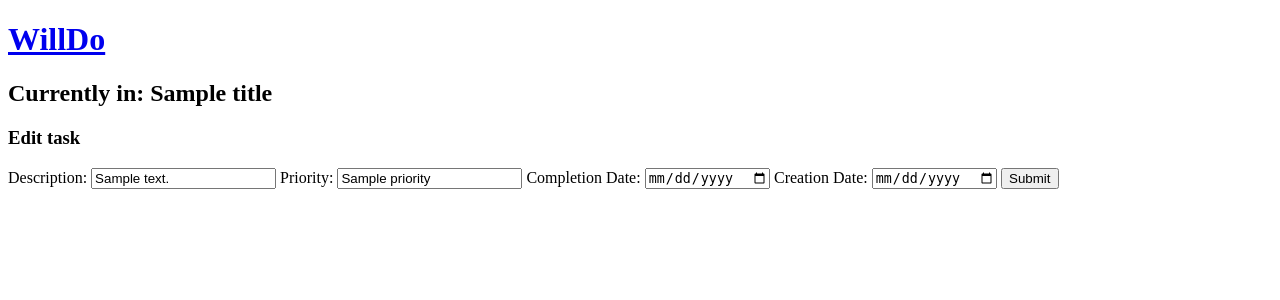
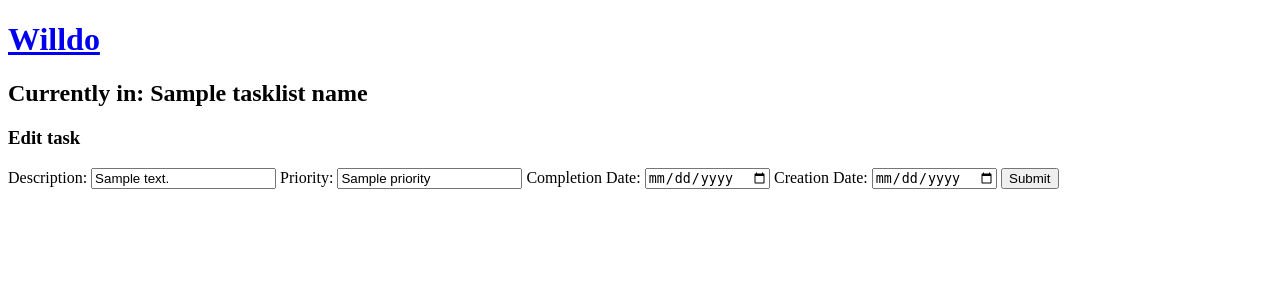
Before and after one commit to onstop4/WillDo, a Flask app: template willdo/templates/within_tasklist/create_edit_task.html in a window 1280 px wide. Shown: the top 300 px of the page. Run offline with Flask 2, Linux system fonts and the light colour scheme; the template is opened without the code that fills it: most values are stand-ins (such as "Sample title", 1, 10 or a date in 2020); parts of the project's set-up code (start-up, migrations or seed data) failed here and were passed over.

Commit message:
Modify html templates with classes; fix bug with whereami bar.
The html templates have been
modified (heavily in some places).
I added classes conforming to
BEM conventions. The "whereami" bar
also shows the correct tasklist
and action now.

```diff
--- a/willdo/routes/tasklist.py
+++ b/willdo/routes/tasklist.py
@@ -69,7 +69,8 @@ def create_task(tasklist_id):
 
         return redirect(url_for('tasklist_bp.list_tasks', tasklist_id=tasklist_id))
 
-    return render_template('within_tasklist/create_edit_task.html')
+    tasklist_name = get_tasklist_by_id(tasklist_id).name
+    return render_template('within_tasklist/create_edit_task.html', tasklist_name=tasklist_name)
 
 
 @bp.route('/<tasklist_id>/edit/edittask/<task_id>/', methods=['GET', 'POST'])
@@ -87,7 +88,8 @@ def edit_task_details(tasklist_id, task_id):
         return redirect(url_for('tasklist_bp.list_tasks', tasklist_id=tasklist_id))
 
     rtask = RenderedTask(task.id, task.is_complete, task.priority, task.completion_date, task.creation_date, task.description)
-    return render_template('within_tasklist/create_edit_task.html', task=rtask)
+    tasklist_name = get_tasklist_by_id(tasklist_id).name
+    return render_template('within_tasklist/create_edit_task.html', task=rtask, tasklist_name=tasklist_name)
 
 
 @bp.route('/<tasklist_id>/edit', methods=['GET', 'POST'])
--- a/willdo/templates/base.html
+++ b/willdo/templates/base.html
@@ -1,4 +1,4 @@
-<!doctype html>
+<!DOCTYPE html>
 <html>
     <head>
         {% if title %}
@@ -10,25 +10,18 @@
     <body>
         {% block body %}
 
-        <div class="header">
+        <header class="header">
             {% block header %}
-            <h1><a href="{{ url_for('mainpage_bp.select_tasklist') }}">WillDo</a></h1>
-            {#
-            <nav class="navbar">
-                <ul>
-                    <li class="navitem">List</li>
-                    <li class="navitem">About</li>
-                </ul>
-            </nav>
-            #}
+            <h1><a class="header__homepage-link" href="{{ url_for('mainpage_bp.select_tasklist') }}">Willdo</a></h1>
             {% endblock header %}
-        </div>
+        </header>
 
         {% block outer_content %}
+        <div class="outer-content">
 
-        <div class="current">
+            <div class="whereami">
                 {% block title_display %}
-            <h2 class="currently-in">{{ title }}</h2>
+                <h2 class="whereami__action">{{ title }}</h2>
                 {% endblock title_display %}
             </div>
 
@@ -36,6 +29,8 @@
                 {% block content %}
                 {% endblock content %}
             </div>
+
+        </div>
         {% endblock outer_content %}
 
         {% endblock body %}
--- a/willdo/templates/within_tasklist/base.html
+++ b/willdo/templates/within_tasklist/base.html
@@ -1,5 +1,6 @@
 {% extends 'base.html' %}
+{% set title = tasklist_name %}
 
 {% block title_display %}
-<h2 class="currently-in">Currently in: {{ title }}</h2>
+<h2 class="whereami__action">Currently in: {{ tasklist_name }}</h2>
 {% endblock title_display %}
--- a/willdo/templates/within_tasklist/create_edit_task.html
+++ b/willdo/templates/within_tasklist/create_edit_task.html
@@ -1,4 +1,12 @@
 {% extends 'within_tasklist/base.html' %}
+{% block title_display %}
+{{ super() }}
+{% if task %}
+<h3 class="whereami__action whereami__action--in-tasklist">Edit task</h3>
+{% else %}
+<h3 class="whereami__action whereami__action--in-tasklist">Create task</h3>
+{% endif %}
+{% endblock title_display %}
 
 {% macro getValue(object, name) %}
 {%- if object is defined -%}
@@ -8,12 +16,6 @@
 {% endmacro %}
 
 {% block content %}
-{% if task %}
-<h3 class="activity">Edit task</h3>
-{% else %}
-<h3 class="activity">Create task</h3>
-{% endif %}
-
 <form method="post">
     <input type="hidden" name="csrf_token" value="{{ csrf_token() }}"/>
 
```
Also changed, not shown: willdo/templates/create_tasklist.html (+4 -3 lines), willdo/templates/select_tasklist.html (+8 -8 lines), willdo/templates/within_tasklist/select_task.html (+10 -14 lines). Lines whose indentation alone changed are shown as unchanged.
